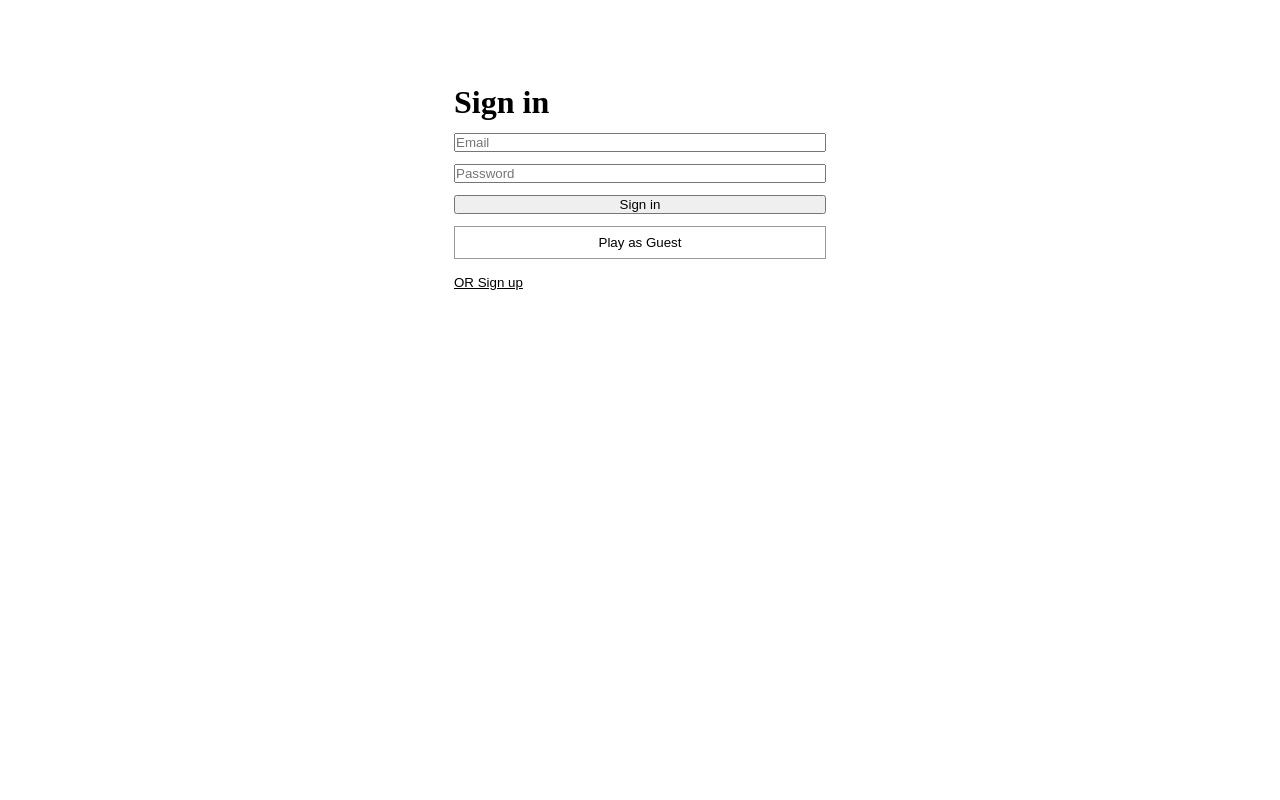
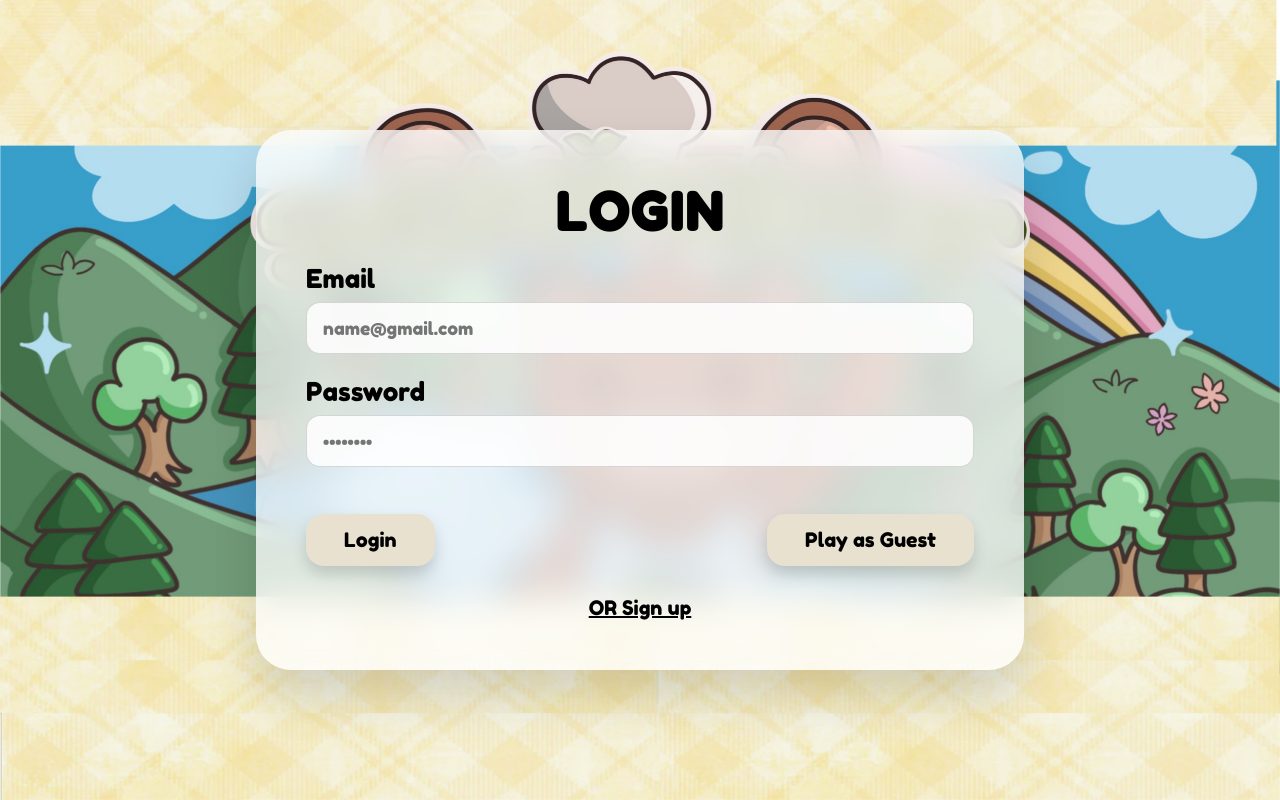
Before and after one commit to ssorenn/UndercookedLive, a React (Vite) app: page /auth in a window 1280 px wide. Built offline with nearby package versions, Linux system fonts and the light colour scheme; no server answers.

Commit message:
Fixed UI for login/sign-up and bug fixes

```diff
--- a/src/App.jsx
+++ b/src/App.jsx
@@ -15,7 +15,6 @@ export default function App() {
         <Route path="/settings" element={<Settings />} />
         <Route path="/info" element={<Info />} />
         <Route path="/auth" element={<AuthPage />} />
-        // continue adding routes if necessary, like a login/auth page, etc
       </Routes>
     </BrowserRouter>
   );
--- a/src/AuthPage.jsx
+++ b/src/AuthPage.jsx
@@ -1,19 +1,21 @@
 import { useState } from "react";
 import { supabase } from "./supabase";
-import { Navigate } from "react-router-dom";
+import { Navigate, useNavigate } from "react-router-dom";
 import { useSession } from "./useSession";
-import { useNavigate } from "react-router-dom";
 import { startGuestMode } from "./guestSession";
+
+import homescreenImg from "./assets/homescreen.jpg";
 
 export default function AuthPage() {
   const { session, loading } = useSession();
+  const navigate = useNavigate();
+
   const [mode, setMode] = useState("login");
   const [email, setEmail] = useState("");
   const [password, setPassword] = useState("");
+  const [displayName, setDisplayName] = useState("");
   const [busy, setBusy] = useState(false);
   const [msg, setMsg] = useState("");
-  const [displayName, setDisplayName] = useState("");
-  const navigate = useNavigate();
 
   if (!loading && session) return <Navigate to="/" replace />;
 
@@ -22,9 +24,9 @@ export default function AuthPage() {
     setBusy(true);
     setMsg("");
 
-    // ✅ minimal: enforce something@something.tld
     const cleanEmail = email.trim().toLowerCase();
     const emailRegex = /^[^\s@]+@[^\s@]+\.[^\s@]+$/;
+
     if (!emailRegex.test(cleanEmail)) {
       setBusy(false);
       setMsg("Please enter a valid email (example: name@gmail.com).");
@@ -33,7 +35,10 @@ export default function AuthPage() {
 
     try {
       if (mode === "login") {
-        const { error } = await supabase.auth.signInWithPassword({ email: cleanEmail, password });
+        const { error } = await supabase.auth.signInWithPassword({
+          email: cleanEmail,
+          password,
+        });
         if (error) throw error;
       } else {
         const { error } = await supabase.auth.signUp({
@@ -43,8 +48,12 @@ export default function AuthPage() {
             data: { display_name: displayName },
           },
         });
+
         if (error) throw error;
-        setMsg("Signed up! If email confirmation is enabled, check your inbox.");
+
+        setMsg(
+          "Signed up! If email confirmation is enabled, check your inbox."
+        );
       }
     } catch (err) {
       setMsg(err?.message ?? "Auth failed.");
@@ -54,82 +63,206 @@ export default function AuthPage() {
   }
 
   return (
-    <div style={{ maxWidth: 420, margin: "60px auto", padding: 24 }}>
-      <h1 style={{ marginBottom: 12 }}>
-        {mode === "login" ? "Sign in" : "Create account"}
+    <div>
+      {/* Background */}
+      <img
+        src={homescreenImg}
+        alt="background"
+        style={{
+          position: "fixed",
+          top: 0,
+          left: 0,
+          width: "100%",
+          height: "100%",
+          objectFit: "cover",
+          objectPosition: "center",
+        }}
+      />
+
+      {/* Panel */}
+      <div
+        style={{
+          position: "fixed",
+          top: "50%",
+          left: "50%",
+          transform: "translate(-50%, -50%)",
+          width: "60vw",
+          maxWidth: "800px",
+          background: "rgba(255,255,255,0.75)",
+          borderRadius: "35px",
+          padding: "50px",
+          backdropFilter: "blur(18px)",
+          boxShadow: "0 25px 50px rgba(0,0,0,0.15)",
+          zIndex: 1,
+          fontFamily: "'Fredoka One', cursive",
+        }}
+      >
+        <h1
+          style={{
+            textAlign: "center",
+            fontSize: "52px",
+            letterSpacing: "2px",
+            marginBottom: "20px",
+          }}
+        >
+          {mode === "login" ? "LOGIN" : "SIGN UP"}
         </h1>
 
-      <form onSubmit={onSubmit} style={{ display: "grid", gap: 12 }}>
+        {/* Form */}
+        <form
+          onSubmit={onSubmit}
+          style={{
+            display: "grid",
+            gap: "22px",
+          }}
+        >
           {mode === "signup" && (
+            <div>
+              <div style={{ fontSize: "26px", marginBottom: "8px" }}>
+                Display Name
+              </div>
+
               <input
                 type="text"
-            placeholder="Display name"
+                placeholder="Your name"
                 value={displayName}
                 onChange={(e) => setDisplayName(e.target.value)}
                 required
+                style={inputStyle}
               />
+            </div>
           )}
+
+          <div>
+            <div style={{ fontSize: "26px", marginBottom: "8px" }}>
+              Email
+            </div>
 
             <input
               type="email"
-          placeholder="Email"
+              placeholder="name@gmail.com"
               value={email}
               onChange={(e) => setEmail(e.target.value)}
               required
+              style={inputStyle}
             />
+          </div>
+
+          <div>
+            <div style={{ fontSize: "26px", marginBottom: "8px" }}>
+              Password
+            </div>
+
             <input
               type="password"
-          placeholder="Password"
+              placeholder="••••••••"
               value={password}
               onChange={(e) => setPassword(e.target.value)}
               required
+              style={inputStyle}
             />
+          </div>
 
-        <button disabled={busy} type="submit">
-          {busy ? "..." : mode === "login" ? "Sign in" : "Sign up"}
+          {/* Buttons */}
+          <div
+            style={{
+              display: "flex",
+              justifyContent: "space-between",
+              marginTop: "25px",
+              gap: "15px",
+            }}
+          >
+            <button
+              disabled={busy}
+              style={buttonStyle}
+              onMouseEnter={(e) =>
+                (e.currentTarget.style.transform = "scale(1.05)")
+              }
+              onMouseLeave={(e) =>
+                (e.currentTarget.style.transform = "scale(1)")
+              }
+            >
+              {busy ? "..." : mode === "login" ? "Login" : "Sign Up"}
             </button>
-      </form>
 
-      {/* ✅ Play as Guest */}
             <button
               type="button"
+              style={buttonStyle}
+              onMouseEnter={(e) =>
+                (e.currentTarget.style.transform = "scale(1.05)")
+              }
+              onMouseLeave={(e) =>
+                (e.currentTarget.style.transform = "scale(1)")
+              }
               onClick={() => {
-          startGuestMode();     // creates guest_profile in sessionStorage
-          navigate("/");        // go to Start Menu
-        }}
-        style={{
-          marginTop: 12,
-          width: "100%",
-          border: "1px solid #999",
-          padding: "8px 12px",
-          cursor: "pointer",
-          background: "white",
+                startGuestMode();
+                navigate("/");
               }}
             >
               Play as Guest
             </button>
+          </div>
+        </form>
 
-      {msg && <p style={{ marginTop: 12 }}>{msg}</p>}
+        {msg && (
+          <p
+            style={{
+              marginTop: "20px",
+              textAlign: "center",
+              fontSize: "18px",
+            }}
+          >
+            {msg}
+          </p>
+        )}
 
+        {/* Toggle Login/Signup */}
+        <div style={{ textAlign: "center", marginTop: "30px" }}>
           <button
             type="button"
             onClick={() => {
               const nextMode = mode === "login" ? "signup" : "login";
               setMode(nextMode);
               setMsg("");
+
               if (nextMode === "login") setDisplayName("");
             }}
             style={{
-          marginTop: 16,
               background: "none",
               border: "none",
-          padding: 0,
               textDecoration: "underline",
               cursor: "pointer",
+              fontSize: "20px",
+              fontFamily: "'Fredoka One', cursive",
             }}
           >
             {mode === "login" ? "OR Sign up" : "OR Sign in"}
           </button>
         </div>
+      </div>
+    </div>
   );
 }
+
+const inputStyle = {
+  width: "100%",
+  padding: "14px 16px",
+  fontSize: "18px",
+  borderRadius: "14px",
+  border: "1px solid rgba(0,0,0,0.15)",
+  outline: "none",
+  background: "rgba(255,255,255,0.85)",
+  fontFamily: "'Fredoka One', cursive",
+};
+
+const buttonStyle = {
+  padding: "14px 38px",
+  fontSize: "20px",
+  borderRadius: "18px",
+  border: "none",
+  backgroundColor: "#e8e1cf",
+  cursor: "pointer",
+  boxShadow: "0 8px 15px rgba(0,0,0,0.15)",
+  fontFamily: "'Fredoka One', cursive",
+  transition: "transform 0.1s ease",
+};
```
Also changed, not shown: src/StartMenu.jsx (+159 -24 lines). Lines whose indentation alone changed are shown as unchanged.
